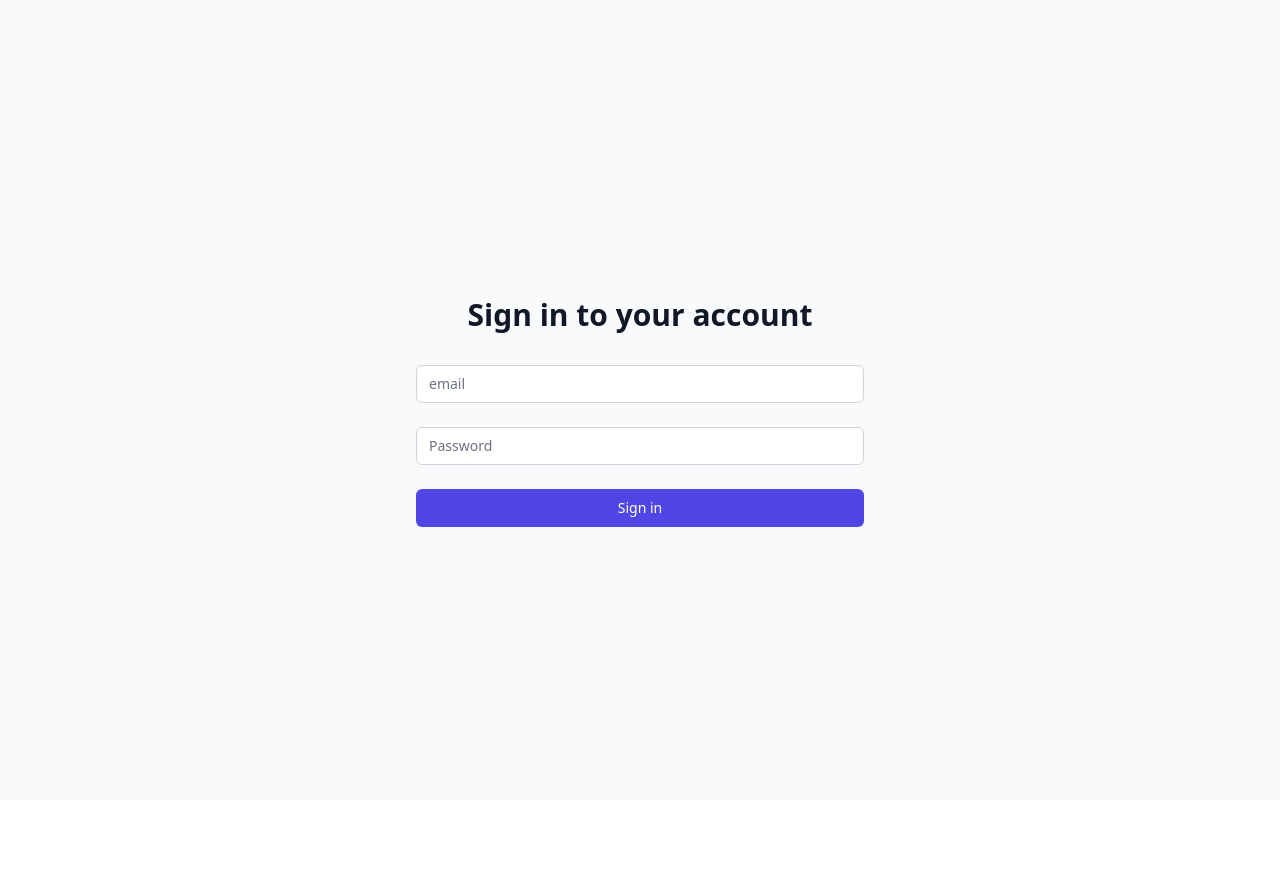
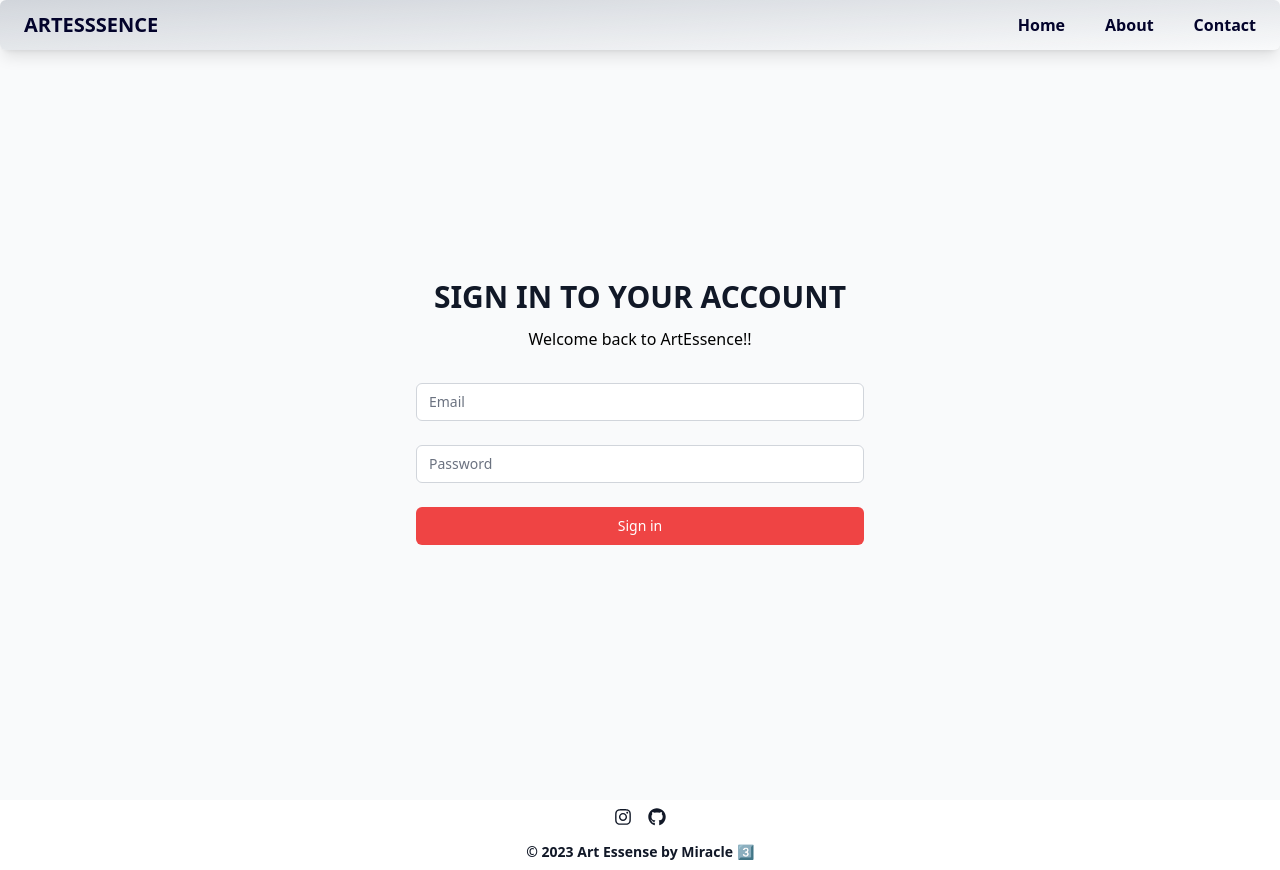
Before and after one commit to Mhiracul/Artessence, a React (Vite) app in the folder hng-auth/: page / in a window 1280 px wide. Before the commit the page ends 800 px from the top, so only its background shows below. Built offline with nearby package versions, Linux system fonts and the light colour scheme.

Commit message:
first commit

```diff
--- a/hng-auth/package.json
+++ b/hng-auth/package.json
@@ -10,6 +10,8 @@
     "preview": "vite preview"
   },
   "dependencies": {
+    "@emotion/react": "^11.11.1",
+    "@emotion/styled": "^11.11.0",
     "aos": "^2.3.4",
     "firebase": "^10.4.0",
     "prop-types": "^15.8.1",
@@ -22,6 +24,7 @@
     "react-icons": "^4.11.0",
     "react-router-dom": "^6.16.0",
     "react-sortablejs": "^6.1.4",
+    "react-spinners": "^0.13.8",
     "sortablejs": "^1.15.0",
     "sweetalert2": "^11.7.28"
   },
--- a/hng-auth/src/App.jsx
+++ b/hng-auth/src/App.jsx
@@ -1,7 +1,7 @@
 // src/App.js
 import { BrowserRouter as Router, Route, Routes } from "react-router-dom";
-import Gallery from "./page/Gallery";
 import Login from "./page/Login";
+import Gallary from "./page/Gallary";
 
 function App() {
   return (
@@ -9,7 +9,7 @@ function App() {
       <Router>
         <Routes>
           <Route exact path="/" element={<Login />} />
-          <Route path="/gallery" element={<Gallery />} />
+          <Route path="/gallery" element={<Gallary />} />
         </Routes>
       </Router>
     </div>
--- /dev/null
+++ b/hng-auth/src/component/Footer.jsx
@@ -0,0 +1,31 @@
+import { FaInstagram, FaGithub } from "react-icons/fa";
+
+const Footer = () => {
+  return (
+    <footer className=" text-[#111827] py-2 text-center">
+      <div className="flex items-center justify-center mb-4">
+        <a
+          href="https://www.instagram.com/mimi_fab_/"
+          target="_blank"
+          rel="noopener noreferrer"
+          className="text-3xl mr-4"
+        >
+          <FaInstagram color="#111827" size={18} />
+        </a>
+
+        <a
+          href="https://github.com/Mhiracul/Artessence"
+          target="_blank"
+          rel="noopener noreferrer"
+          className="text-3xl"
+        >
+          <FaGithub color="#111827" size={18} />
+        </a>
+      </div>
+
+      <p className="text-sm font-semibold">© 2023 Art Essense by Miracle 3️⃣</p>
+    </footer>
+  );
+};
+
+export default Footer;
--- /dev/null
+++ b/hng-auth/src/component/Navbar.jsx
@@ -0,0 +1,137 @@
+import { useState, useEffect } from "react";
+import { FaBars, FaTimes } from "react-icons/fa";
+
+import { Link } from "react-router-dom";
+const Navbar = () => {
+  const [nav, setNav] = useState(false);
+  const handleClick = () => setNav(!nav);
+
+  const [bubbles, setBubbles] = useState([]);
+
+  const handleMouseMove = (e) => {
+    const newBubbles = [];
+    for (let i = 0; i < 1; i++) {
+      newBubbles.push({
+        x: e.clientX,
+        y: e.clientY,
+        size: Math.random() * 3 + 2,
+        key: Date.now() + i,
+        angle: Math.random() * 360,
+        speed: Math.random() * 3 + 1,
+      });
+    }
+    setBubbles([...bubbles, ...newBubbles]);
+  };
+
+  const handleMouseLeave = () => {
+    setBubbles([]);
+  };
+
+  useEffect(() => {
+    const intervalId = setInterval(() => {
+      setBubbles((prevBubbles) =>
+        prevBubbles
+          .map((bubble) => {
+            const angleInRads = (bubble.angle * Math.PI) / 180;
+            const x = bubble.x + Math.cos(angleInRads) * bubble.speed;
+            const y = bubble.y - Math.sin(angleInRads) * bubble.speed;
+            if (y < -100) {
+              return null;
+            }
+            return {
+              ...bubble,
+              x,
+              y,
+            };
+          })
+          .filter(Boolean)
+      );
+    }, 30);
+    return () => clearInterval(intervalId);
+  }, []);
+
+  return (
+    <div
+      className="fixed w-full  h-[50px] flex justify-between bg-gradient bg-gradient-to-br from-gray-300 to-transparent
+    bg-opacity-20 rounded-md  card shadow-lg  z-10  items-center  font-bold cursor-pointer  text-[#03032B] px-6"
+    >
+      <div className="hidden md:block container">
+        <h1 className="text-xl">ARTESSSENCE</h1>
+      </div>
+
+      {/* menu */}
+      <nav onMouseMove={handleMouseMove} onMouseLeave={handleMouseLeave}>
+        <ul className="hidden md:flex gap-10">
+          <li>
+            <Link to="/">Home</Link>
+          </li>
+          <li>
+            <Link to="about">About</Link>
+          </li>
+
+          <li>
+            <Link to="contact">Contact</Link>
+          </li>
+        </ul>
+        {bubbles.map((bubble) => (
+          <div
+            key={bubble.key}
+            style={{
+              position: "absolute",
+              top: bubble.y - bubble.size / 2,
+              left: bubble.x - bubble.size / 2,
+              width: bubble.size,
+              height: bubble.size,
+              borderRadius: "50%",
+              backgroundColor: "#FB320D",
+              zIndex: 1,
+            }}
+          />
+        ))}
+      </nav>
+      <div
+        onClick={handleClick}
+        className="z-10 flex justify-between w-full md:hidden"
+      >
+        <h1 className="text-red-500">ARTESSSENCE</h1>
+      </div>
+
+      {/* Hamburger */}
+      <div onClick={handleClick} className="md:hidden z-10 ">
+        {!nav ? <FaBars /> : <FaTimes />}
+      </div>
+
+      {/* Mobile menu */}
+      <ul
+        className={
+          !nav
+            ? "hidden"
+            : "absolute top-0 left-0 w-full h-60 px-2 bg-[#fff] flex flex-col justify-center items-start"
+        }
+      >
+        <Link
+          to=""
+          className="px-4 py-2 lg:py-0 text-[#03032B] border-b-2 w-full font-medium hover:text-[#5100EE] cursor-pointer block lg:inline-block "
+        >
+          Home
+        </Link>
+        <Link
+          to=""
+          className="px-4 py-2 lg:py-0 text-[#03032B] border-b-2 w-full  font-medium hover:text-[#5100EE] cursor-pointer block lg:inline-block"
+        >
+          About
+        </Link>
+        <Link
+          to=""
+          className="px-4 py-2 lg:py-0 text-[#03032B] border-b-2 w-full font-medium hover:text-[#5100EE] cursor-pointer block lg:inline-block"
+        >
+          Contact
+        </Link>
+      </ul>
+
+      {/* Social icons */}
+    </div>
+  );
+};
+
+export default Navbar;
--- a/hng-auth/src/data.js
+++ b/hng-auth/src/data.js
@@ -1,35 +1,54 @@
 // data.js
-import image1 from "./assets/images/1.jpg";
+//import image1 from "./assets/images/1.jpg";
 import image2 from "./assets/images/2.jpg";
-import image3 from "./assets/images/3.jpg";
-import image4 from "./assets/images/4.jpg";
+//import image3 from "./assets/images/3.jpg";
+//import image4 from "./assets/images/4.jpg";
 
 const imageNames = [
   {
     id: "0e2f0db1-5457-46b0-949e-8032d2f9997b",
     name: "1.jpg",
-    tags: ["Nature"],
-    image: image1,
+    tags: ["Animal"],
+    image:
+      "https://images.unsplash.com/photo-1526336024174-e58f5cdd8e13?ixlib=rb-4.0.3&ixid=M3wxMjA3fDB8MHxzZWFyY2h8NHx8YXJ0JTIwYW5kJTIwd2lsZGxpZmV8ZW58MHx8MHx8fDA%3D&auto=format&fit=crop&w=800&q=60",
   },
   {
     id: "0e2f0db1-5457-46b0-949e-8032d2f9997a",
     name: "2.jpg",
-    tags: ["Travel"],
-    image: image2,
+    tags: ["Fruit"],
+    image:
+      "https://images.unsplash.com/photo-1546548970-71785318a17b?ixlib=rb-4.0.3&ixid=M3wxMjA3fDB8MHxzZWFyY2h8NHx8ZnJ1aXRzfGVufDB8fDB8fHww&auto=format&fit=crop&w=800&q=60",
   },
   {
     id: "0e2f0db1-5457-46b0-949e-8032d2f9997c",
     name: "3.jpg",
-    tags: ["Travel"],
-    image: image3,
+    tags: ["Animal"],
+    image:
+      "https://images.unsplash.com/photo-1452570053594-1b985d6ea890?ixlib=rb-4.0.3&ixid=M3wxMjA3fDB8MHxzZWFyY2h8M3x8YXJ0JTIwYW5kJTIwd2lsZGxpZmV8ZW58MHx8MHx8fDA%3D&auto=format&fit=crop&w=800&q=60",
   },
   {
     id: "0e2f0db1-5457-46b0-949e-8032d2f9997d",
     name: "4.jpg",
-    tags: ["Travel"],
-    image: image4,
+    tags: ["Animal"],
+    image:
+      "https://images.unsplash.com/photo-1522069169874-c58ec4b76be5?ixlib=rb-4.0.3&ixid=M3wxMjA3fDB8MHxzZWFyY2h8MjB8fGFydCUyMGFuZCUyMHdpbGRsaWZlfGVufDB8fDB8fHww&auto=format&fit=crop&w=800&q=60//",
   },
-  // Add more image data as needed
+
+  {
+    id: "0e2f0db1-5457-46b0-949e-8032d2f9997d",
+    name: "4.jpg",
+    tags: ["Animal"],
+    image:
+      "https://images.unsplash.com/photo-1471943038886-87c772c31367?ixlib=rb-4.0.3&ixid=M3wxMjA3fDB8MHxzZWFyY2h8MTd8fGZydWl0c3xlbnwwfHwwfHx8MA%3D%3D&auto=format&fit=crop&w=800&q=60",
+  },
+
+  {
+    id: "0e2f0db1-5457-46b0-949e-8032d2f9997d",
+    name: "4.jpg",
+    tags: ["Animal"],
+    image:
+      "https://images.unsplash.com/photo-1522069169874-c58ec4b76be5?ixlib=rb-4.0.3&ixid=M3wxMjA3fDB8MHxzZWFyY2h8MjB8fGFydCUyMGFuZCUyMHdpbGRsaWZlfGVufDB8fDB8fHww&auto=format&fit=crop&w=800&q=60//",
+  },
 ];
 
 export default imageNames;
--- /dev/null
+++ b/hng-auth/src/page/Gallary.jsx
@@ -0,0 +1,17 @@
+import Banner from "../component/Banner";
+import Footer from "../component/Footer";
+import Navbar from "../component/Navbar";
+import Gallery from "./Gallery";
+
+const Gallary = () => {
+  return (
+    <div>
+      <Navbar />
+      <Banner />
+      <Gallery />
+      <Footer />
+    </div>
+  );
+};
+
+export default Gallary;
--- a/hng-auth/src/page/Login.jsx
+++ b/hng-auth/src/page/Login.jsx
@@ -1,7 +1,9 @@
 import { useState } from "react";
-import { auth } from "../firebase"; // Import your Firebase configuration
+import { auth } from "../firebase";
 import Swal from "sweetalert2";
-import Gallery from "./Gallery";
+import Navbar from "../component/Navbar";
+import Footer from "../component/Footer";
+import Gallary from "./Gallary";
 
 const Login = () => {
   const [email, setEmail] = useState("");
@@ -19,12 +21,10 @@ const Login = () => {
       }
 
       if (email === "mailto:user@example.com" && password === "1Password") {
-        // For default user, set isLoggedIn to true
         setIsLoggedIn(true);
       } else {
         await auth.signInWithEmailAndPassword(email, password);
 
-        // For other users, set isLoggedIn to true
         setIsLoggedIn(true);
 
         await Swal.fire({
@@ -45,24 +45,26 @@ const Login = () => {
     }
   };
 
-  // Render the Gallery component if isLoggedIn is true
   if (isLoggedIn) {
-    return <Gallery />;
+    return <Gallary />;
   }
 
   return (
+    <>
+      <Navbar />
       <div className="min-h-screen flex items-center justify-center bg-gray-50 py-12 px-4 sm:px-6 lg:px-8">
         <div className="max-w-md w-full space-y-8">
           <div>
-          <h2 className="mt-6 text-center text-3xl font-extrabold text-gray-900">
+            <h2 className="mt-6 text-center text-3xl uppercase font-extrabold text-gray-900">
               Sign in to your account
             </h2>
+            <p className="mt-3 text-center">Welcome back to ArtEssence!!</p>
           </div>
           <form className="mt-8 space-y-6" onSubmit={handleLogin}>
             <div>
               <input
                 type="text"
-              placeholder="email"
+                placeholder="Email"
                 value={email}
                 onChange={(e) => setEmail(e.target.value)}
                 className="appearance-none rounded-md relative block w-full px-3 py-2 border border-gray-300 placeholder-gray-500 text-gray-900 focus:outline-none focus:ring-indigo-500 focus:border-indigo-500 focus:z-10 sm:text-sm"
@@ -80,7 +82,7 @@ const Login = () => {
             <div>
               <button
                 type="submit"
-              className="group relative w-full flex justify-center py-2 px-4 border border-transparent text-sm font-medium rounded-md text-white bg-indigo-600 hover:bg-indigo-700 focus:outline-none focus:ring-2 focus:ring-offset-2 focus:ring-indigo-500"
+                className="group relative w-full flex justify-center py-2 px-4 border border-transparent text-sm font-medium rounded-md text-white bg-red-500 hover:bg-red-400 focus:outline-none focus:ring-2 focus:ring-offset-2 focus:ring-indigo-500"
               >
                 Sign in
               </button>
@@ -89,6 +91,8 @@ const Login = () => {
           {error && <p className="mt-2 text-center text-red-600">{error}</p>}
         </div>
       </div>
+      <Footer />
+    </>
   );
 };
 
```
Also changed, not shown: hng-auth/src/component/Banner.jsx (+29 -14 lines), hng-auth/src/page/Gallery.jsx (+25 -13 lines), 1 other file (tests, documents, lock files or other folders). Lines whose indentation alone changed are shown as unchanged.
